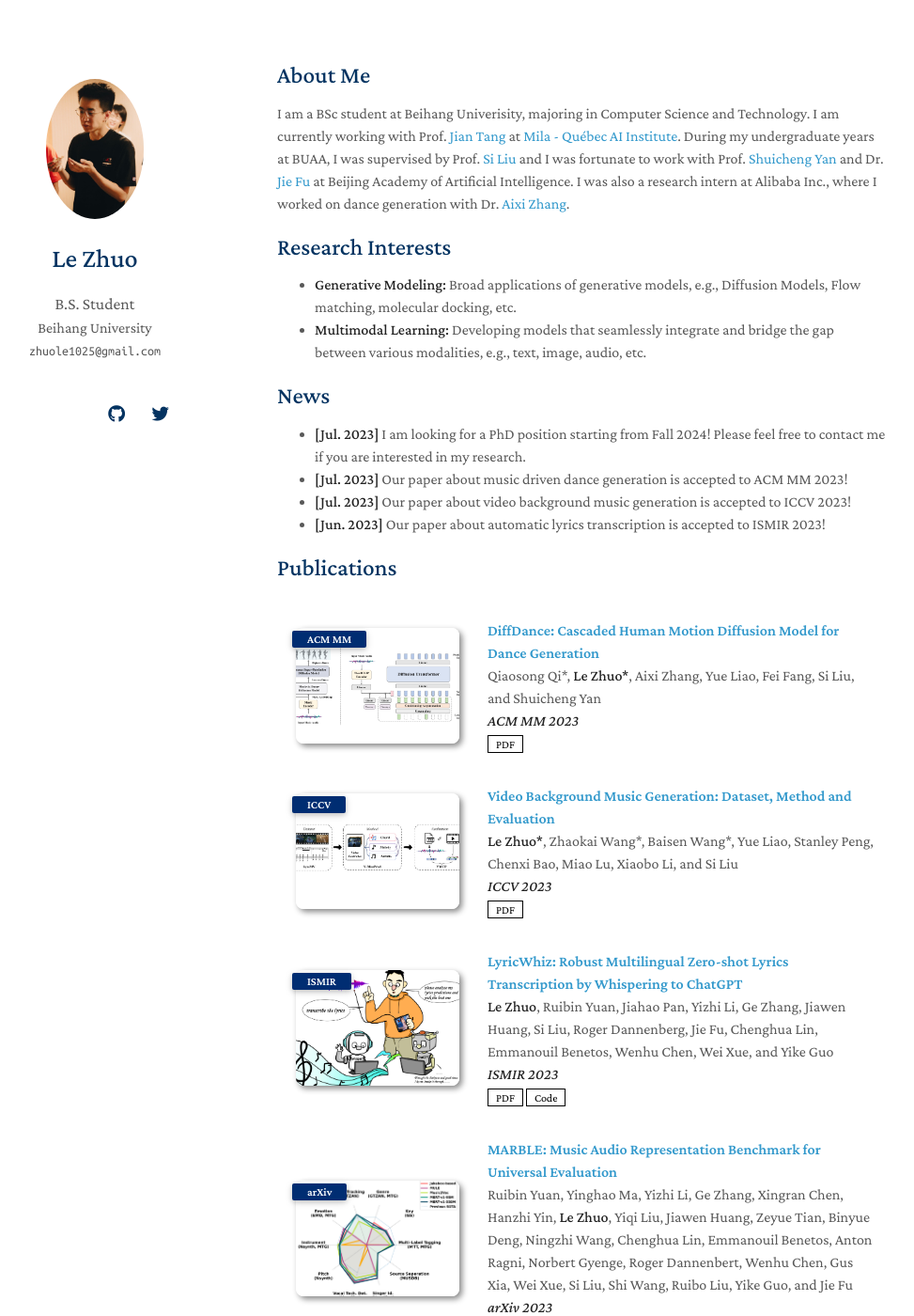
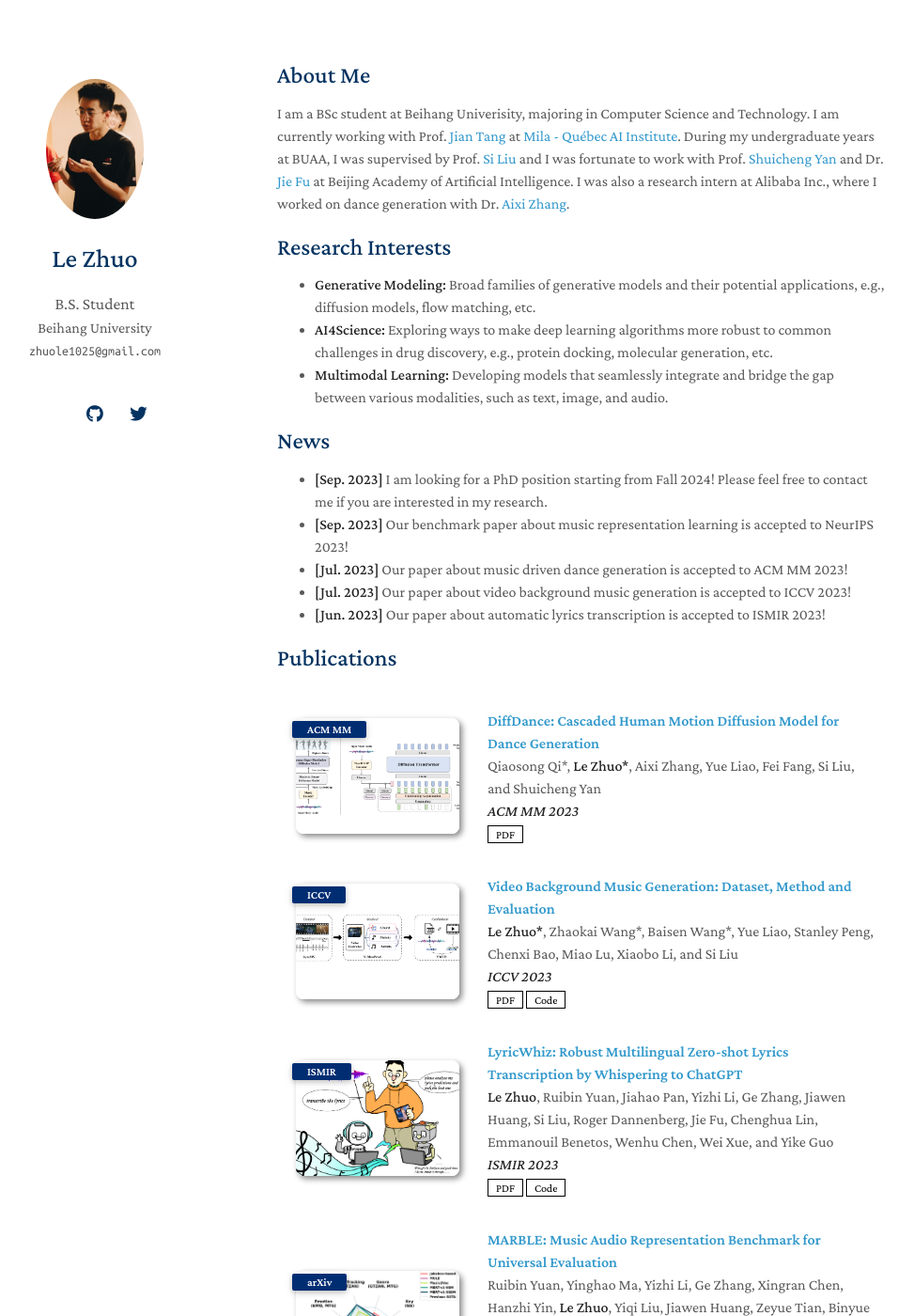
Before and after one commit to zhuole1025/zhuole1025.github.io, a Jekyll site: the page built from index.md, in a window 1280 px wide and 1400 px high. Shown: the whole window at 94% size, without its empty margins (175-1148 px from the left). Built offline with Jekyll 4.4.1, drawn with Linux system fonts in a browser that asks for light colours; nearby versions of some CDN libraries; a style sheet for code colours, icons or effects is not loaded; our own code applies the rules of GitHub Pages for plain Markdown files.

Commit message:
Update NeurIPS paper

```diff
--- a/_config.yml
+++ b/_config.yml
@@ -13,7 +13,7 @@ canonical: https://zhuole1025.github.io/
 # Links
 # If you don't need one of them, you may delete the corresponding line.
 google_scholar: https://scholar.google.com/citations?user=NxNC8qgAAAAJ
-cv_link: assets/files/cv.pdf
+# cv_link: assets/files/cv.pdf
 github_link: https://github.com/zhuole1025/
 # linkedin: https://www.linkedin.com/
 twitter: https://twitter.com/zhuole1025/
--- a/_includes/publications.md
+++ b/_includes/publications.md
@@ -44,7 +44,7 @@
     <div class="periodical"><em><strong>ICCV 2023</strong></em></div>
     <div class="links">
       <a href="https://arxiv.org/abs/2211.11248.pdf" class="btn btn-sm z-depth-0" role="button" target="_blank" style="font-size:12px;">PDF</a>
-      <!-- <a href="https://github.com/zhuole1025/LyricWhiz" class="btn btn-sm z-depth-0" role="button" target="_blank" style="font-size:12px;">Code</a> -->
+      <a href="https://github.com/zhuole1025/SymMV" class="btn btn-sm z-depth-0" role="button" target="_blank" style="font-size:12px;">Code</a>
       <!-- <a href="https://class-il.mpi-inf.mpg.de/mnemonics/" class="btn btn-sm z-depth-0" role="button" target="_blank" style="font-size:12px;">Project Page</a> -->
       <!-- <a href="https://dblp.uni-trier.de/rec/conf/cvpr/LiuSLSS20.html?view=bibtex" class="btn btn-sm z-depth-0" role="button" target="_blank" style="font-size:12px;">BibTex</a> -->
       <!-- <strong><i style="color:#e74d3c">Oral Presentation</i></strong> -->
@@ -91,7 +91,7 @@
   <div class="col-sm-9" style="position: relative;padding-right: 15px;padding-left: 20px;">
     <div class="title"><a href="https://arxiv.org/abs/2306.10548">MARBLE: Music Audio Representation Benchmark for Universal Evaluation</a></div>
     <div class="author">Ruibin Yuan, Yinghao Ma, Yizhi Li, Ge Zhang, Xingran Chen, Hanzhi Yin, <strong>Le Zhuo</strong>, Yiqi Liu, Jiawen Huang, Zeyue Tian, Binyue Deng, Ningzhi Wang, Chenghua Lin, Emmanouil Benetos, Anton Ragni, Norbert Gyenge, Roger Dannenbert, Wenhu Chen, Gus Xia, Wei Xue, Si Liu, Shi Wang, Ruibo Liu, Yike Guo, and Jie Fu</div>
-    <div class="periodical"><em><strong>arXiv 2023</strong></em></div>
+    <div class="periodical"><em><strong>NeurIPS 2023</strong></em></div>
     <div class="links">
       <a href="https://arxiv.org/pdf/2306.10548.pdf" class="btn btn-sm z-depth-0" role="button" target="_blank" style="font-size:12px;">PDF</a>
       <a href="https://github.com/a43992899/MARBLE-Benchmark" class="btn btn-sm z-depth-0" role="button" target="_blank" style="font-size:12px;">Code</a>
--- a/index.md
+++ b/index.md
@@ -8,12 +8,14 @@ I am a BSc student at Beihang Univerisity, majoring in Computer Science and Tech
 
 ## Research Interests
 <!-- My interests spans multiple areas, including: -->
-- **Generative Modeling:** Broad applications of generative models, e.g., Diffusion Models, Flow matching, molecular docking, etc.
-- **Multimodal Learning:** Developing models that seamlessly integrate and bridge the gap between various modalities, e.g., text, image, audio, etc.
+- **Generative Modeling:** Broad families of generative models and their potential applications, e.g., diffusion models, flow matching, etc.
+- **AI4Science:** Exploring ways to make deep learning algorithms more robust to common challenges in drug discovery, e.g., protein docking, molecular generation, etc.
+- **Multimodal Learning:** Developing models that seamlessly integrate and bridge the gap between various modalities, such as text, image, and audio.
 
 ## News
 
-- **[Jul. 2023]** I am looking for a PhD position starting from Fall 2024! Please feel free to contact me if you are interested in my research.
+- **[Sep. 2023]** I am looking for a PhD position starting from Fall 2024! Please feel free to contact me if you are interested in my research.
+- **[Sep. 2023]** Our benchmark paper about music representation learning is accepted to NeurIPS 2023!
 - **[Jul. 2023]** Our paper about music driven dance generation is accepted to ACM MM 2023!
 - **[Jul. 2023]** Our paper about video background music generation is accepted to ICCV 2023!
 - **[Jun. 2023]** Our paper about automatic lyrics transcription is accepted to ISMIR 2023!
```
